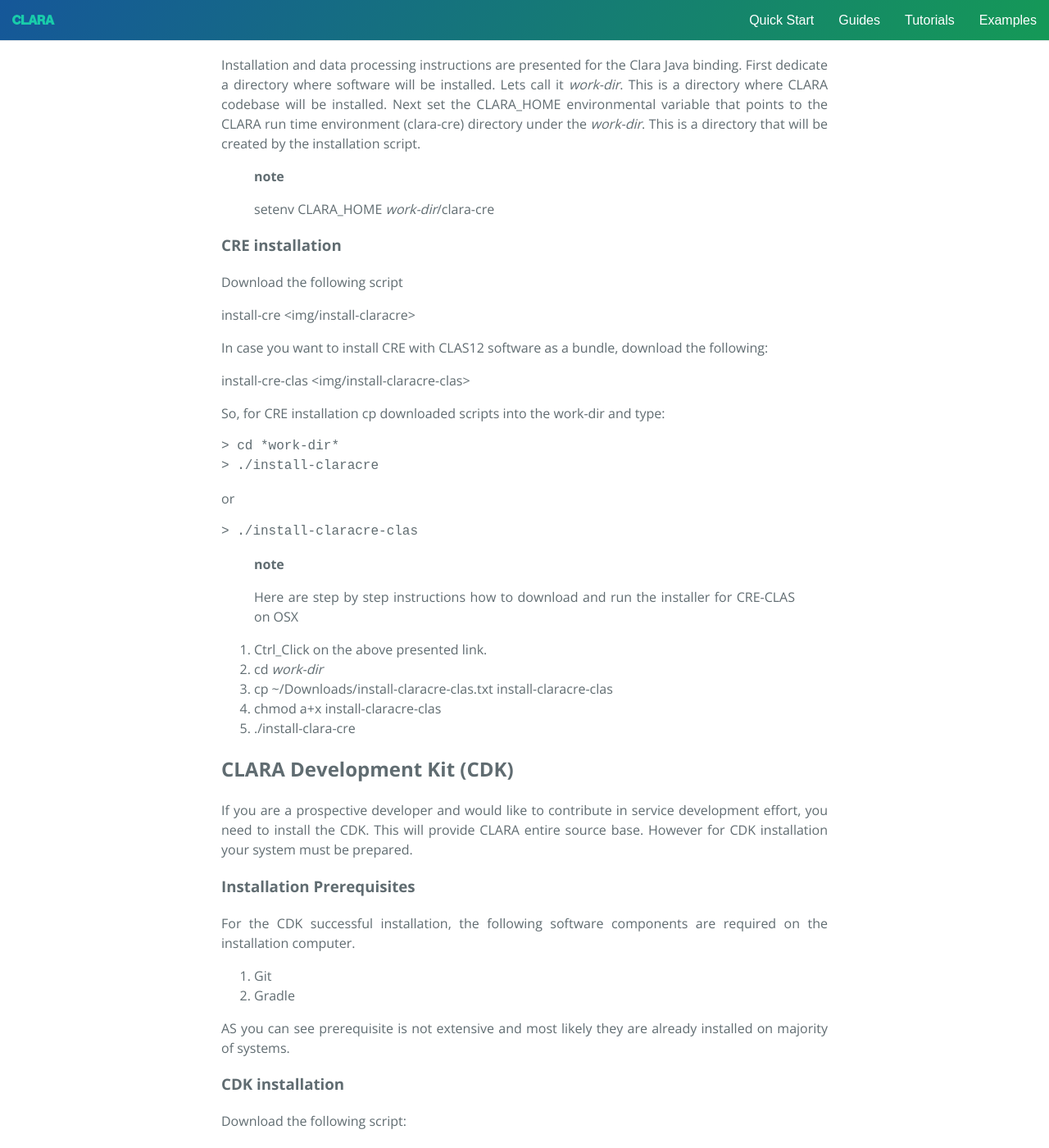
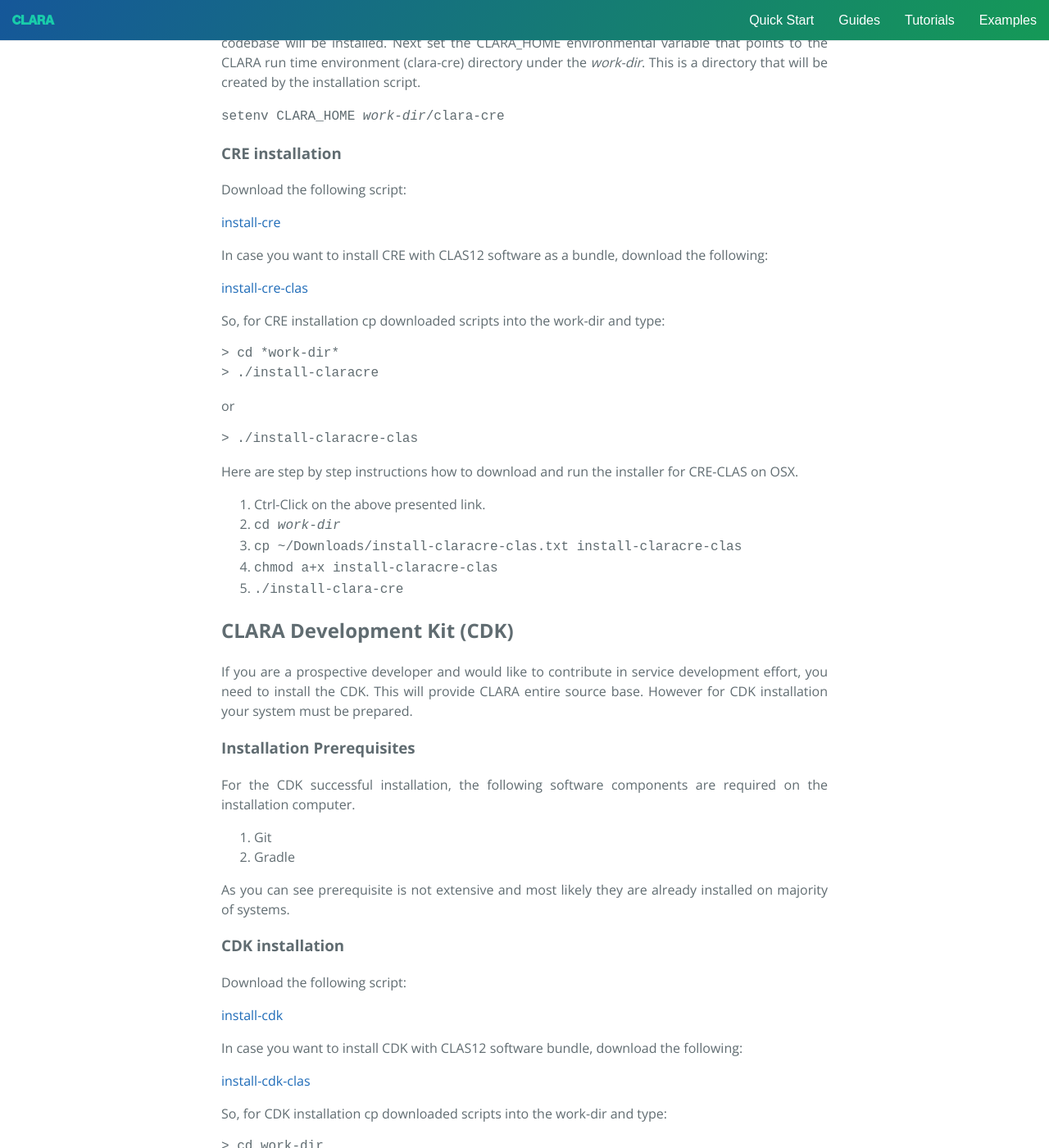
Before and after one commit to JeffersonLab/clara-docs, a Jekyll site: the page built from docs/installation.md, in a window 1280 px wide and 1400 px high, scrolled down 368 px. Shown: the whole window at 82% size. Built offline with Jekyll 4.4.1, drawn with Linux system fonts in a browser that asks for light colours; nearby versions of some CDN libraries; some of the changed text lies outside the part shown.

Commit message:
Update CLAS12 guides migrated to Jekyll

````diff
--- a/docs/installation.md
+++ b/docs/installation.md
@@ -3,150 +3,144 @@
 title: Installation
 ---
 
-Installation
-============
+ONE STEP INSTALLATION Y'ALL!!! Who's EXCITED?
+Who's PUMPED to run data processing of your lifetime
+without writing a single line of code?
 
-ONE STEP INSTALLATION Y'ALL!!! Who's EXCITED? Who's PUMPED to run data
-processing of your lifetime without writing a single line of code?
-
-Nobody, of course. These days folks are excited either programming and
-performing code compilations or watching vicious political campaigns.
+Nobody, of course.
+These days folks are excited either programming
+and performing code compilations
+or watching vicious political campaigns.
 You know what's exciting to people who've suffered through those things?
-The joy of focusing on less important problems like processing
-experimental data and extracting science from it. Right now, with a
-simple click or two, you can solve one of life's most boring petty
-problems: data analysis to understand how things are designed or (if you
-are an atheist) evolved.
+The joy of focusing on less important problems
+like processing experimental data and extracting science from it.
+Right now, with a simple click or two,
+you can solve one of life's most boring petty problems:
+data analysis to understand how things are designed
+or (if you are an atheist) evolved.
 
 CLARA Run-time Environment (CRE)
 --------------------------------
 
-Installation and data processing instructions are presented for the
-Clara Java binding. First dedicate a directory where software will be
-installed. Lets call it *work-dir*. This is a directory where CLARA
-codebase will be installed. Next set the CLARA\_HOME environmental
-variable that points to the CLARA run time environment (clara-cre)
-directory under the *work-dir*. This is a directory that will be created
-by the installation script.
+Installation and data processing instructions are presented
+for the Clara Java binding.
+First dedicate a directory where software will be installed.
+Lets call it *work-dir*.
+This is a directory where CLARA codebase will be installed.
+Next set the CLARA\_HOME environmental variable that points
+to the CLARA run time environment (clara-cre) directory under the *work-dir*.
+This is a directory that will be created by the installation script.
 
-> **note**
->
-> setenv CLARA\_HOME *work-dir*/clara-cre
+<div class="note info">
+<code>setenv CLARA_HOME <em>work-dir</em>/clara-cre</code>
+</div>
 
 ### CRE installation
 
-Download the following script
-
-install-cre &lt;img/install-claracre&gt;
+Download the following script:
+<div class=".download-link">
+  <a href="{{ site.baseurl }}/_downloads/install-claracre">install-cre</a>
+</div>
 
 In case you want to install CRE with CLAS12 software as a bundle,
 download the following:
+<div class=".download-link">
+  <a href="{{ site.baseurl }}/_downloads/install-claracre-clas">install-cre-clas</a>
+</div>
 
-install-cre-clas &lt;img/install-claracre-clas&gt;
-
-So, for CRE installation cp downloaded scripts into the work-dir and
-type:
-
+So, for CRE installation cp downloaded scripts into the work-dir and type:
 ```
 > cd *work-dir*
 > ./install-claracre
 ```
 
 or
-
 ```
 > ./install-claracre-clas
 ```
 
-> **note**
->
-> Here are step by step instructions how to download and run the
-> installer for CRE-CLAS on OSX
+<div class="note info">
+Here are step by step instructions how to download and run the installer
+for CRE-CLAS on OSX.
+</div>
 
-1.  Ctrl\_Click on the above presented link.
-2.  cd *work-dir*
-3.  cp \~/Downloads/install-claracre-clas.txt install-claracre-clas
-4.  chmod a+x install-claracre-clas
-5.  ./install-clara-cre
+1.  Ctrl-Click on the above presented link.
+2.  <code>cd <em>work-dir</em></code>
+3.  `cp ~/Downloads/install-claracre-clas.txt install-claracre-clas`
+4.  `chmod a+x install-claracre-clas`
+5.  `./install-clara-cre`
 
 CLARA Development Kit (CDK)
 ---------------------------
 
-If you are a prospective developer and would like to contribute in
-service development effort, you need to install the CDK. This will
-provide CLARA entire source base. However for CDK installation your
-system must be prepared.
+If you are a prospective developer and would like to contribute in service
+development effort, you need to install the CDK.
+This will provide CLARA entire source base.
+However for CDK installation your system must be prepared.
 
 ### Installation Prerequisites
 
-For the CDK successful installation, the following software components
-are required on the installation computer.
+For the CDK successful installation,
+the following software components are required on the installation computer.
 
 1.  Git
 2.  Gradle
 
-AS you can see prerequisite is not extensive and most likely they are
-already installed on majority of systems.
+As you can see prerequisite is not extensive
+and most likely they are already installed on majority of systems.
 
 ### CDK installation
 
 Download the following script:
+<div class=".download-link">
+  <a href="{{ site.baseurl }}/_downloads/install-claradk">install-cdk</a>
+</div>
 
-install-cdk &lt;img/install-claradk&gt;
+In case you want to install CDK with CLAS12 software bundle,
+download the following:
+<div class=".download-link">
+  <a href="{{ site.baseurl }}/_downloads/install-claradk-clas">install-cdk-clas</a>
+</div>
 
-In case you want to install CDK with CLAS12 software bundle, download
-the following:
-
-install-cdk-clas &lt;img/install-claradk-clas&gt;
-
-So, for CDK installation cp downloaded scripts into the work-dir and
-type:
-
+So, for CDK installation cp downloaded scripts into the work-dir and type:
 ```
 > cd work-dir
 > install-claradk
 ```
 
 or
-
 ```
 > install-claradk-clas
 ```
 
 ### Software update
 
-After receiving CLARA or CLAS12 software update notification the only
-thing you do is simply type:
+After receiving CLARA or CLAS12 software update notification
+the only thing you do is simply type:
 
 If you only installed CLARA CRE
-
 ```
 > $CLARA_HOME/bin/install-claracre -u
 ```
-
 or
-
 ```
 > $CLARA_HOME/bin/install-claracre-clas -u
 ```
 
 For CDK
-
 ```
 > $CLARA_HOME/bin/update-claradk
 ```
-
 or
-
 ```
 > $CLARA_HOME/bin/update-claradk-clas
 ```
 
 ### Under the hood
 
-After the successful installation steps you will get a structured
-directory pointed by the \$CLARA\_HOME env variable furnished with all
-necessary jars, scripts, data structures and configuration files.
+After the successful installation steps you will get a structured directory
+pointed by the \$CLARA\_HOME env variable furnished with all necessary
+jars, scripts, data structures and configuration files.
 
 ```
 clara-cre/
@@ -184,6 +178,6 @@
         └── services
 ```
 
-The presented dir structure does not show CLAS12 services jar files that
-are stored in plugins/clas12/services dir, and also support data
-structures stored in plugins/clas12/etc dir.
+The presented dir structure does not show CLAS12 services jar files
+that are stored in plugins/clas12/services dir,
+and also support data structures stored in plugins/clas12/etc dir.
````
Also changed, not shown: docs/data-processing.md (added, +153 -0 lines).
